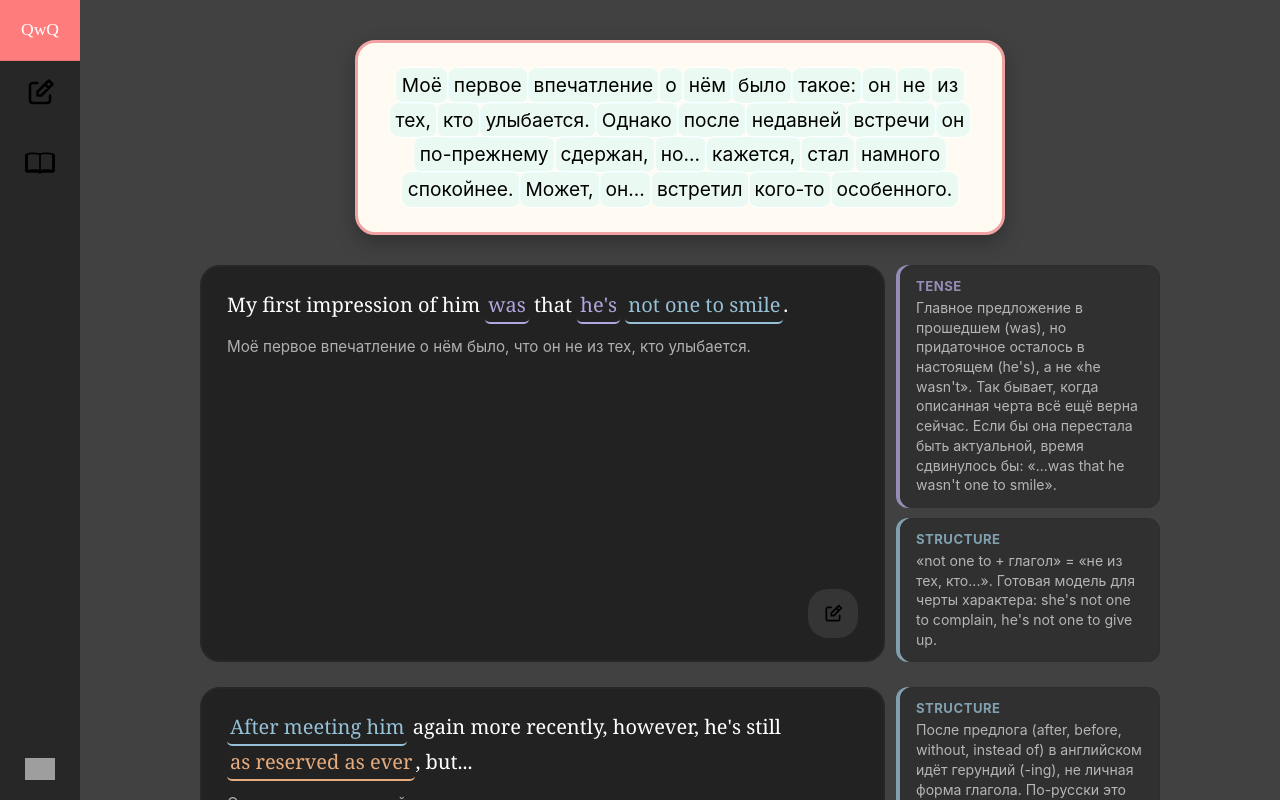
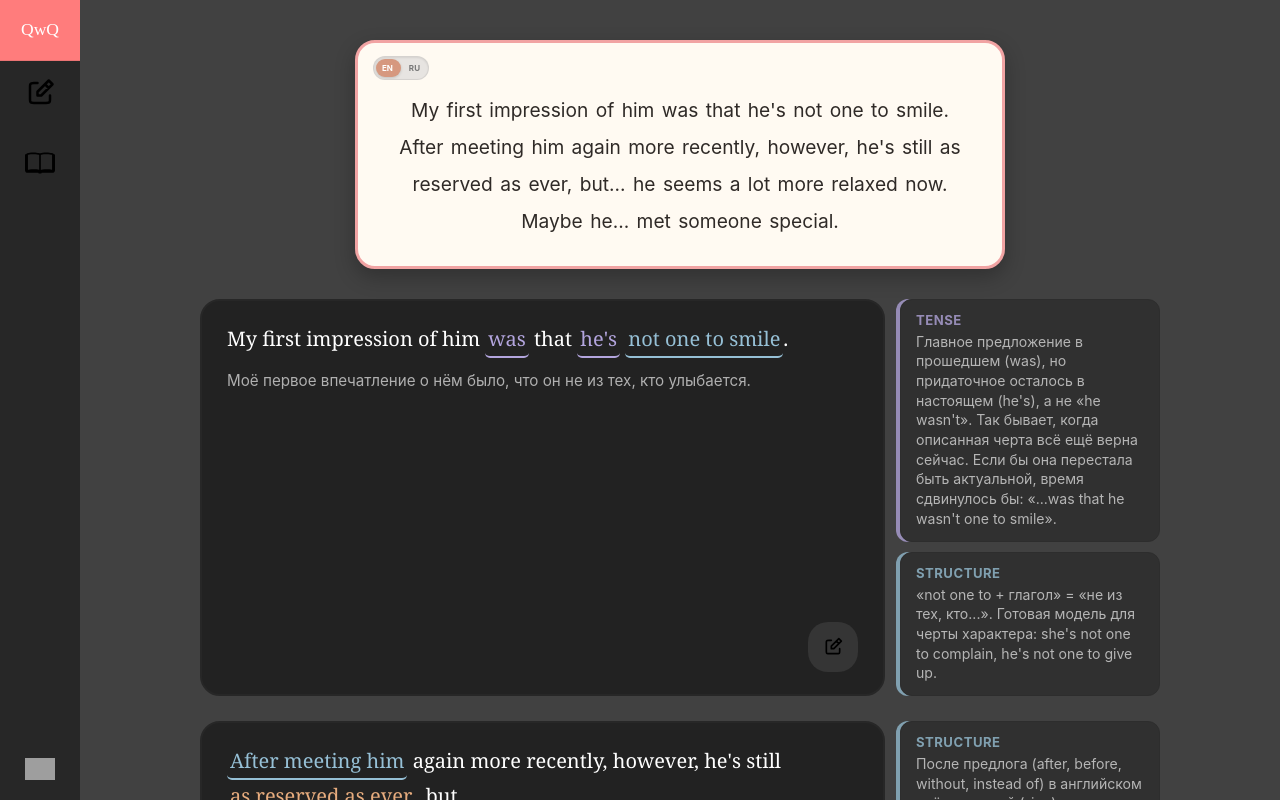
Before and after one commit to Loliimilk/quick-window-query, a React app in the folder client/frontend/: page / in a window 1280 px wide. Built offline with nearby package versions, Linux system fonts and the light colour scheme; grey boxes are pictures that could not be loaded; the HTML template or start-up script is replaced by a standard one.

Commit message:
style: update phrase page UI

```diff
--- a/client/frontend/src/pages/default/default.css
+++ b/client/frontend/src/pages/default/default.css
@@ -11,69 +11,259 @@
     flex-direction: column;
     align-items: center;
     gap: 30px;
+
     width: 100%;
     max-width: 1000px;
+
     margin: 0 auto;
     padding: 30px 20px;
+
     box-sizing: border-box;
 }
 
 .ocr-text {
-    background-color: rgb(255, 250, 242);
     width: 100%;
     max-width: 650px;
     min-height: 100px;
+
+    background-color: rgb(255, 250, 242);
+
+    border: 3px solid rgb(241, 163, 163);
     border-radius: 20px;
-    border: rgb(241, 163, 163) solid 3px;
+
     color: black;
+
     box-sizing: border-box;
-    box-shadow: 0 8px 20px rgba(0, 0, 0, 0.25);
+
+    box-shadow:
+        0 8px 20px rgba(0, 0, 0, 0.25);
+}
+
+.language-switch {
+    position: relative;
+    display: inline-block;
+
+    width: 56px;
+    height: 24px;
+
+    margin: 13px 0 0 15px;
+
+    vertical-align: middle;
+}
+
+.language-switch input {
+    position: absolute;
+
+    opacity: 0;
+
+    width: 0;
+    height: 0;
+
+    pointer-events: none;
+}
+
+.language-slider {
+    position: absolute;
+    inset: 0;
+
+    display: grid;
+    grid-template-columns: 1fr 1fr;
+
+    background: #e7e4e1;
+
+    border: 1px solid rgba(0, 0, 0, 0.08);
+    border-radius: 12px;
+
+    cursor: pointer;
+
+    overflow: hidden;
+
+    box-shadow:
+        inset 0 1px 2px rgba(0, 0, 0, 0.08);
+
+    transition:
+        background-color 0.2s ease,
+        box-shadow 0.2s ease;
+}
+
+.language-slider::before {
+    content: "";
+
+    position: absolute;
+
+    top: 2px;
+    left: 2px;
+
+    width: 25px;
+    height: 18px;
+
+    background: #d6987f;
+
+    border-radius: 9px;
+
+    box-shadow:
+        0 1px 3px rgba(0, 0, 0, 0.16);
+
+    transition:
+        transform 0.22s cubic-bezier(0.4, 0, 0.2, 1),
+        background-color 0.2s ease;
+}
+
+.language-switch input:checked + .language-slider::before {
+    transform: translateX(27px);
+}
+
+.language-option {
+    position: relative;
+    z-index: 1;
+
+    display: flex;
+    align-items: center;
+    justify-content: center;
+
+    font-family:
+        -apple-system,
+        BlinkMacSystemFont,
+        "Segoe UI",
+        Roboto,
+        Helvetica,
+        Arial,
+        sans-serif;
+
+    font-size: 8px;
+    font-weight: 700;
+    line-height: 1;
+
+    letter-spacing: 0.1px;
+
+    color: #777;
+
+    user-select: none;
+
+    transition:
+        color 0.2s ease,
+        opacity 0.2s ease;
+}
+
+.language-switch
+input:not(:checked)
++ .language-slider
+.language-left,
+
+.language-switch
+input:checked
++ .language-slider
+.language-right {
+    color: #ffffff;
+}
+
+.language-switch
+input:not(:checked)
++ .language-slider
+.language-right,
+
+.language-switch
+input:checked
++ .language-slider
+.language-left {
+    color: #777;
+}
+
+.language-switch:hover .language-slider {
+    background: #dedbd8;
+}
+
+.language-switch:hover .language-slider::before {
+    background: #72adcd;
+}
+
+.language-switch:active .language-slider::before {
+    transform: scale(0.94);
+}
+
+.language-switch input:checked + .language-slider:active::before {
+    transform: translateX(27px) scale(0.94);
 }
 
 .default-text {
     font-family: 'Montserrat', 'Inter', sans-serif;
     font-size: 1.2rem;
     text-align: center;
-    margin: 25px;
-    line-height: 1.6;
+    margin: 12px 25px 25px;
+    line-height: 1.75;
+    color: #2f2a27;
 }
+
+.text-inner {
+    display: inline-block;
+    animation: textFade 0.38s cubic-bezier(0.22, 1, 0.36, 1);
+    will-change: opacity, transform;
+}
+
+@keyframes textFade {
+    from {
+        opacity: 0;
+        transform: translateY(5px);
+        filter: blur(1.5px);
+    }
+    to {
+        opacity: 1;
+        transform: translateY(0);
+        filter: blur(0);
+    }
+}
+
 
 .word {
     display: inline-block;
-    padding: 2px 6px;
-    margin: -1px;
-    border-radius: 10px;
+    padding: 0.04em 0.12em;
+    margin: 0 0.02em;
+    border-radius: 0.35em;
     cursor: pointer;
-    background-color: rgba(0, 255, 255, 0.082);
-    border: rgb(255, 255, 255) solid 1px;
-    transition: all 0.25s ease;
+    color: #2f2a27;
+    background: transparent;
+    border: 1px solid transparent;
+    transition:
+        color 0.18s ease,
+        background-color 0.18s ease,
+        border-color 0.18s ease,
+        transform 0.18s ease;
 }
 
 .word:hover {
-    transform: scale(1.12);
-    background: rgba(255, 255, 255, 0.25);
-    z-index: 10;
+    color: #8a5d48;
+    background: rgba(138, 93, 72, 0.035);
+    border-color: rgba(138, 93, 72, 0.08);
+    transform: translateY(-1px);
 }
 
 .verb-text {
     font-family: 'Montserrat', 'Inter', sans-serif;
+
     text-align: center;
+
     margin: -20px;
 }
 
 .explanations {
     display: flex;
     flex-direction: column;
+
     gap: 25px;
+
     width: 100%;
 }
 
 .explanation {
     display: flex;
     flex-direction: row;
+
     gap: 15px;
+
     width: 100%;
+
     align-items: stretch;
+
     box-sizing: border-box;
 }
 
@@ -81,120 +271,195 @@
     display: flex;
     flex-direction: column;
 
+    flex: 1 1 60%;
+
+    min-width: 280px;
+
+    padding: 22px 25px;
+
     background-color: #1a1a1ac7;
-    padding: 22px 25px;
+
+    border: 2px solid #272727;
     border-radius: 20px;
-    border: #272727 solid 2px;
-    flex: 1 1 60%;
-    min-width: 280px;
+
     box-sizing: border-box;
 }
 
 .sentence {
+    margin: 0 0 12px 0;
+
+    font-family:
+        Georgia,
+        Cambria,
+        "Times New Roman",
+        Times,
+        serif;
+
     font-size: 1.25rem;
-    font-family: Georgia, Cambria, "Times New Roman", Times, serif;
+
     line-height: 1.6;
+
     color: #ffffff;
-    margin: 0 0 12px 0;
 }
 
 .sentence-translation {
-    font-family: -apple-system, BlinkMacSystemFont, "Segoe UI", Roboto, Helvetica, Arial, sans-serif;
+    margin: 0;
+
+    font-family:
+        -apple-system,
+        BlinkMacSystemFont,
+        "Segoe UI",
+        Roboto,
+        Helvetica,
+        Arial,
+        sans-serif;
+
     font-size: 0.95rem;
+
+    line-height: 1.4;
+
     color: #b0b0b0;
-    margin: 0;
-    line-height: 1.4;
 }
 
 .grammars {
     display: flex;
     flex-direction: column;
+
     gap: 10px;
+
     flex: 0 1 260px;
+
     min-width: 200px;
+
     box-sizing: border-box;
 }
 
 .grammar-item {
-    font-family: -apple-system, BlinkMacSystemFont, "Segoe UI", Roboto, Helvetica, Arial, sans-serif;
+    padding: 12px 15px;
+
+    font-family:
+        -apple-system,
+        BlinkMacSystemFont,
+        "Segoe UI",
+        Roboto,
+        Helvetica,
+        Arial,
+        sans-serif;
+
     font-size: 0.88rem;
-    padding: 12px 15px;
+
+    background-color: #1a1a1a94;
+
+    border: 1px solid #272727;
     border-radius: 12px;
-    background-color: #1a1a1a94;
-    border: 1px solid #272727;
 
-    box-shadow: -4px 0px 0px var(--accent-color, #B3A5DE);
+    box-shadow:
+        -4px 0 0 var(--accent-color, #B3A5DE);
+
     opacity: 0.75;
+
     cursor: pointer;
-    transition: all 0.2s ease-in-out;
+
+    transition:
+        opacity 0.2s ease-in-out,
+        transform 0.2s ease-in-out,
+        background-color 0.2s ease-in-out,
+        border-color 0.2s ease-in-out;
 }
 
 .grammar-item:hover,
 .grammar-item.active {
     opacity: 1;
+
     transform: translateX(6px);
+
     background-color: #26262ce6;
+
     border-color: #383838;
 }
 
 .category-title {
+    margin: 0 0 4px 0;
+
+    font-size: 0.82rem;
     font-weight: 700;
-    margin: 0 0 4px 0;
-    font-size: 0.82rem;
+
     text-transform: uppercase;
+
     letter-spacing: 0.5px;
+
     color: var(--accent-color, #B3A5DE);
 }
 
 .grammar-desc {
     margin: 0;
+
     line-height: 1.4;
+
     color: #dcdcdc;
 }
 
 .colored {
     display: inline-block;
+
     padding: 0 0.15em 0.05em;
-    border-bottom: 2px solid var(--accent-color, #B3A5DE);
+
     color: var(--accent-color, #fff);
+
+    border-bottom:
+        2px solid var(--accent-color, #B3A5DE);
+
     border-radius: 0.25em;
+
     cursor: pointer;
-    transition: all 0.2s ease;
+
+    transition:
+        background-color 0.2s ease,
+        transform 0.2s ease;
 }
 
 .colored.hovered,
 .colored:hover {
+    position: relative;
+
+    top: -1px;
+
     background-color: rgba(255, 255, 255, 0.12);
-    position: relative;
-    top: -1px;
 }
 
-.add-dictionary{
-    padding: 15px;
+.add-dictionary {
     margin-left: auto;
     margin-top: auto;
 
-    background-color:rgba(107, 107, 107, 0.25);
+    padding: 15px;
 
+    background-color: rgba(107, 107, 107, 0.25);
+
+    border: none;
     border-radius: 20px;
 
-    transition: all 0.2s ease;
+    cursor: pointer;
+
+    transition:
+        transform 0.2s ease,
+        background-color 0.2s ease;
 }
 
-.add-dictionary:hover{
+.add-dictionary:hover {
     transform: translateY(-2px);
-    background-color:rgba(216, 96, 96, 0.932);
 
+    background-color: rgba(216, 96, 96, 0.932);
 }
 
-.img-button-add{
-    margin:  0 0 -5px 0;
+.img-button-add {
+    display: block;
+
     width: 20px;
     height: 20px;
 }
 
+@media (max-width: 850px) {
 
-@media (max-width: 850px) {
     .main-elements {
         padding: 20px 15px;
     }
@@ -209,6 +474,7 @@
 
     .grammars {
         width: 100%;
+
         flex-direction: row;
     }
 
@@ -223,9 +489,11 @@
 }
 
 @media (max-width: 480px) {
+
     .default-text {
+        margin: 12px 15px 15px;
+
         font-size: 1rem;
-        margin: 15px;
     }
 
     .sentence {
@@ -239,4 +507,8 @@
     .grammar-item {
         width: 100%;
     }
+
+    .language-switch {
+        margin: 12px 0 0 12px;
+    }
 }
--- a/client/frontend/src/pages/default/default.jsx
+++ b/client/frontend/src/pages/default/default.jsx
@@ -91,24 +91,51 @@ function SentenceBlock({ sentence }) {
 }
 
 function Default() {
-  const words = data.phrase.translation.split(" ")
+  const [isOn, setIsOn] = useState(false)
+
+  const sourceLanguage = { code: "EN", name: "English" }
+  const targetLanguage = { code: "RU", name: "Russian" }
+
+  const originalWords = data.phrase.original.split(" ")
+  const translatedWords = data.phrase.translation.split(" ")
+
+  const handleToggle = () => setIsOn(prev => !prev)
+  const visibleWords = isOn ? translatedWords : originalWords
 
   return (
     <div className="pages">
-      <div className='main-elements'>
+      <div className="main-elements">
         <div className="ocr-text">
-          <div className='default-text'>
-            {words.map((word, i) => (
-              <span key={i} className="word" onClick={() => console.log(word)}>
-                {word + " "}
+          <label className="language-switch">
+            <input
+              type="checkbox"
+              checked={isOn}
+              onChange={handleToggle}
+              aria-label={`Switch between ${sourceLanguage.name} and ${targetLanguage.name}`}
+            />
+
+            <span className="language-slider">
+              <span className="language-option language-left" title={sourceLanguage.name}>
+                {sourceLanguage.code}
               </span>
-            ))}
+              <span className="language-option language-right" title={targetLanguage.name}>
+                {targetLanguage.code}
+              </span>
+            </span>
+          </label>
+
+          <div className="default-text">
+            <div key={isOn ? "translated" : "original"} className="text-inner">
+              {visibleWords.map((word, i) => (
+                <span key={`${word}-${i}`} className="word" onClick={() => console.log(word)}>
+                  {word}{" "}
+                </span>
+              ))}
+            </div>
           </div>
         </div>
 
-        {/* <button className="btn-get-frame">Получить кадр</button> */}
-
-        <div className='explanations'>
+        <div className="explanations">
           {data.phrase.sentences.map(sentence => (
             <SentenceBlock key={sentence.id} sentence={sentence} />
           ))}
```
